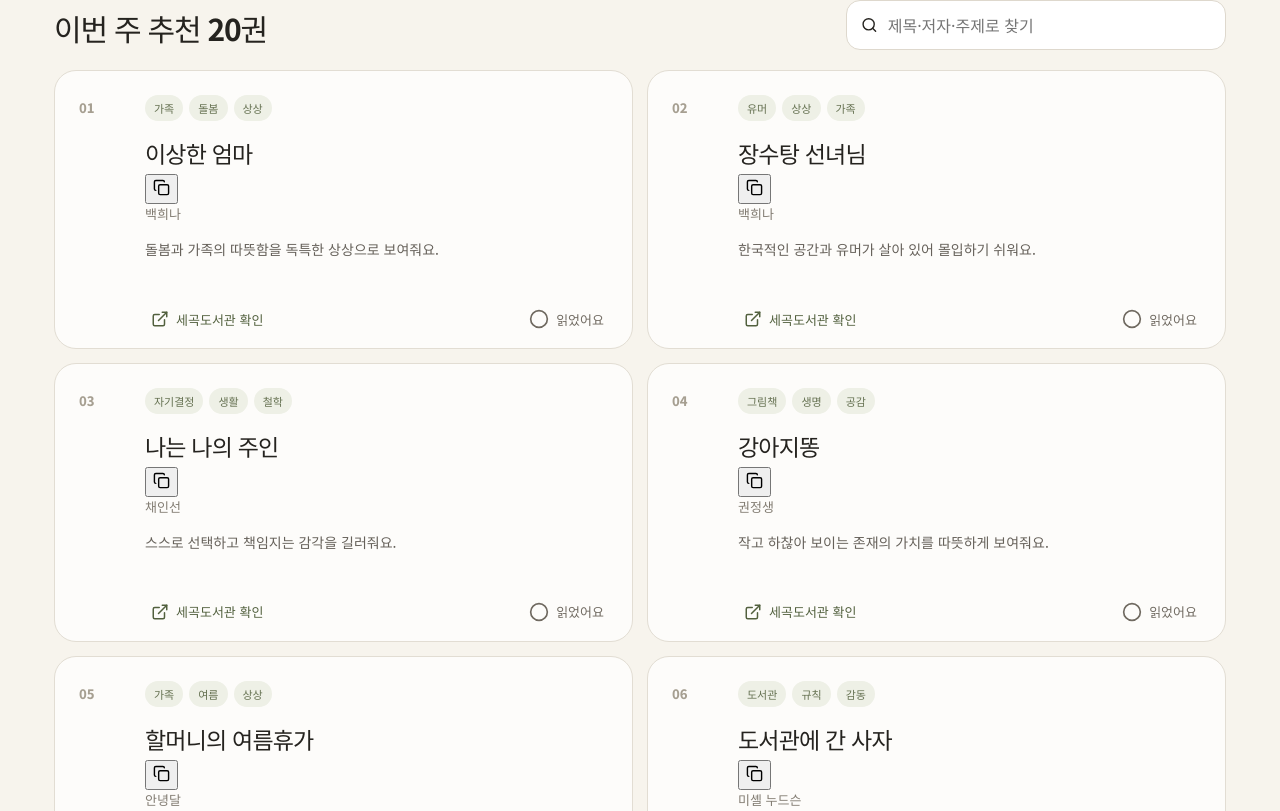
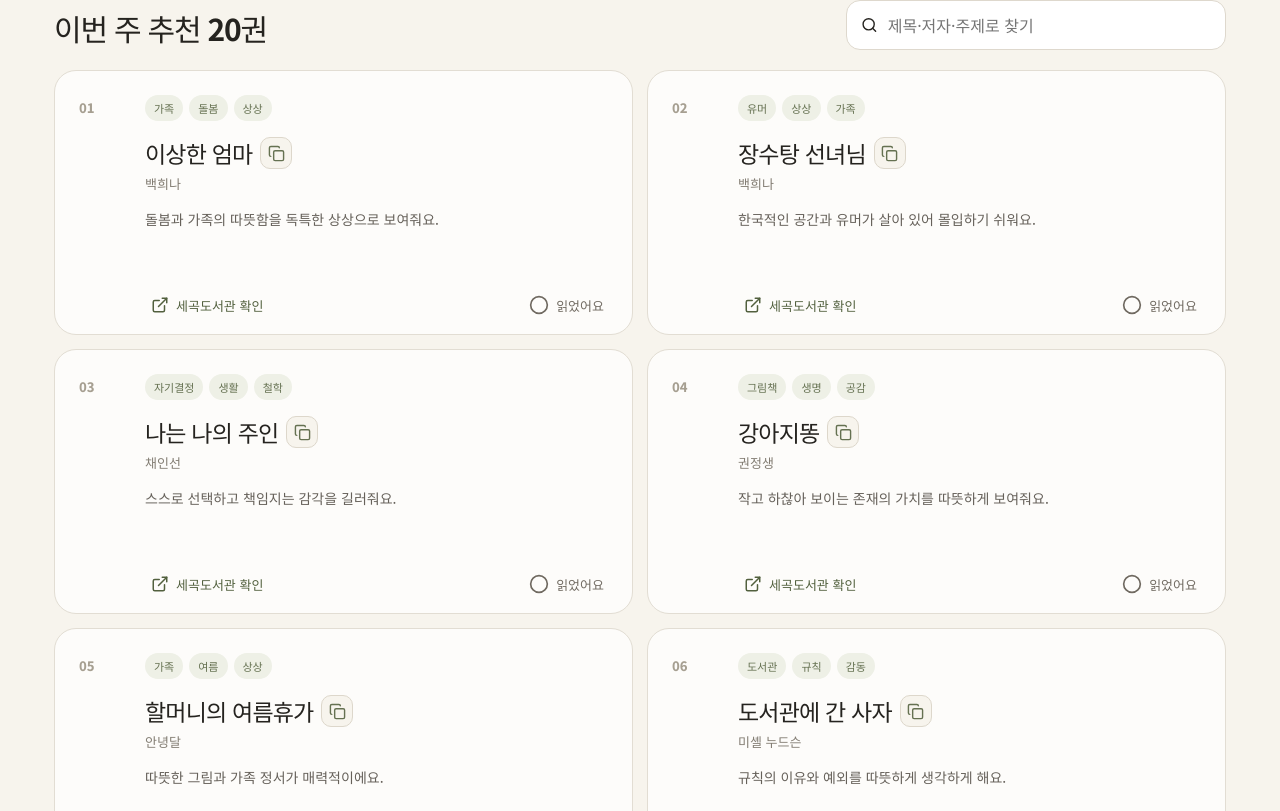
Before and after one commit to isaac0226/suggestbook, a React (Vite) app: page / in a window 1280 px wide. Shown: the part 769-1580 px from the top of the page. Built offline with nearby package versions, Linux system fonts and the light colour scheme.

Commit message:
Style copy-title button

```diff
--- a/src/styles.css
+++ b/src/styles.css
@@ -58,7 +58,10 @@ main { max-width: 1240px; margin: 0 auto; padding: 0 34px 64px; }
 .rank { color: #a69f91; font-weight: 800; font-size: 13px; padding-top: 3px; }
 .tags { display: flex; flex-wrap: wrap; gap: 6px; }
 .tags span { background: #eef0e6; color: #657151; border-radius: 999px; padding: 5px 9px; font-size: 11px; font-weight: 700; }
-.book-card h3 { margin: 15px 0 4px; font-size: 23px; letter-spacing: -.035em; }
+.title-row { margin: 15px 0 4px; display: flex; align-items: center; gap: 8px; }
+.book-card h3 { margin: 0; font-size: 23px; letter-spacing: -.035em; }
+.copy-title-button { flex: 0 0 auto; width: 32px; height: 32px; border: 1px solid #ddd7cb; border-radius: 10px; background: #f7f4ed; color: #657151; display: grid; place-items: center; }
+.copy-title-button:hover { background: #eef0e6; color: #25231f; }
 .author { margin: 0; color: #827c72; font-size: 13px; }
 .reason { margin: 15px 0 62px; color: #66615a; line-height: 1.7; font-size: 14px; }
 .book-actions { position: absolute; left: 90px; right: 22px; bottom: 18px; display: flex; align-items: center; justify-content: space-between; gap: 10px; }
```
